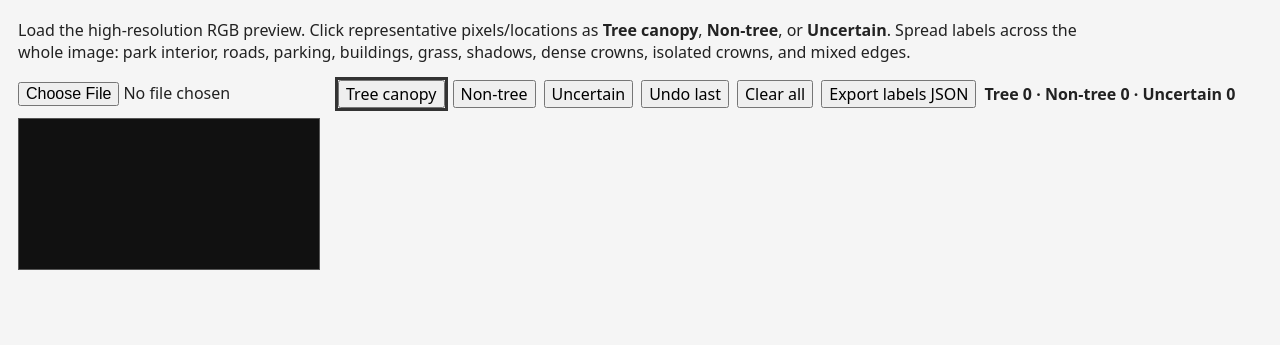
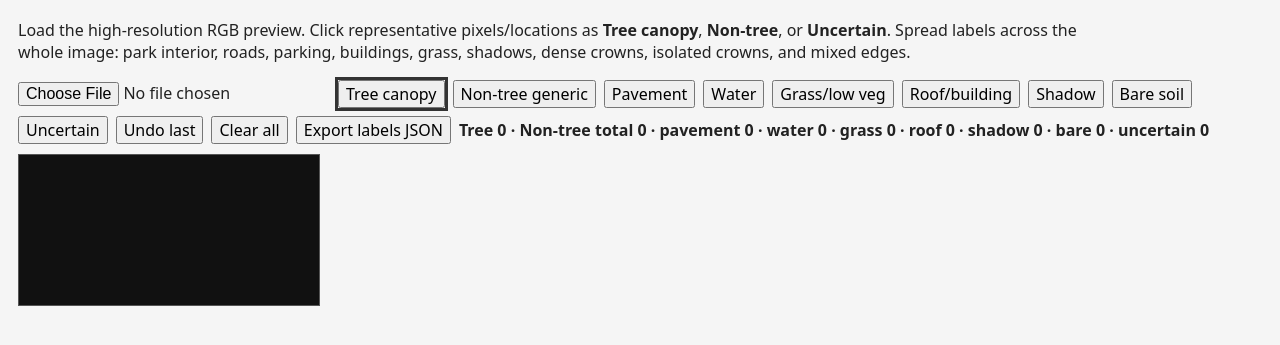
Before and after one commit to StavroK/JEPA_Green_Audit, a plain HTML site: page tools/utc_canopy_point_labeler.html in a window 1280 px wide. Shown: the part 67-412 px from the top of the page. Drawn offline with Linux system fonts and the light colour scheme.

Commit message:
Add hard-negative categories to UTC point labeler

```diff
--- a/tools/utc_canopy_point_labeler.html
+++ b/tools/utc_canopy_point_labeler.html
@@ -24,7 +24,13 @@ grass, shadows, dense crowns, isolated crowns, and mixed edges.
 <div class="toolbar">
 <input id="file" type="file" accept="image/png,image/jpeg">
 <button id="tree" class="active">Tree canopy</button>
-<button id="non">Non-tree</button>
+<button id="non">Non-tree generic</button>
+<button id="pavement">Pavement</button>
+<button id="water">Water</button>
+<button id="grass">Grass/low veg</button>
+<button id="roof">Roof/building</button>
+<button id="shadow">Shadow</button>
+<button id="bare">Bare soil</button>
 <button id="uncertain">Uncertain</button>
 <button id="undo">Undo last</button>
 <button id="clear">Clear all</button>
@@ -35,18 +41,25 @@ grass, shadows, dense crowns, isolated crowns, and mixed edges.
 <script>
 const canvas=document.getElementById('canvas'),ctx=canvas.getContext('2d');
 let img=new Image(), labels=[], mode='tree', imageName='';
-const colors={tree:'#00ff55',non:'#ff3b30',uncertain:'#ffd60a'};
+const colors={tree:'#00ff55',non:'#ff3b30',pavement:'#ff6b35',water:'#00b7ff',grass:'#9acd32',roof:'#d96cff',shadow:'#666666',bare:'#c49a6c',uncertain:'#ffd60a'};
 function setMode(m){
  mode=m;
- for(const id of ['tree','non','uncertain']) document.getElementById(id).classList.toggle('active',id===m);
+ for(const id of ['tree','non','pavement','water','grass','roof','shadow','bare','uncertain']) document.getElementById(id).classList.toggle('active',id===m);
 }
 document.getElementById('tree').onclick=()=>setMode('tree');
 document.getElementById('non').onclick=()=>setMode('non');
+document.getElementById('pavement').onclick=()=>setMode('pavement');
+document.getElementById('water').onclick=()=>setMode('water');
+document.getElementById('grass').onclick=()=>setMode('grass');
+document.getElementById('roof').onclick=()=>setMode('roof');
+document.getElementById('shadow').onclick=()=>setMode('shadow');
+document.getElementById('bare').onclick=()=>setMode('bare');
 document.getElementById('uncertain').onclick=()=>setMode('uncertain');
 function counts(){
- const c={tree:0,non:0,uncertain:0};
- labels.forEach(x=>c[x.label]++);
- document.getElementById('counts').textContent=`Tree ${c.tree} · Non-tree ${c.non} · Uncertain ${c.uncertain}`;
+ const c={tree:0,non:0,pavement:0,water:0,grass:0,roof:0,shadow:0,bare:0,uncertain:0};
+ labels.forEach(x=>{ if(c[x.label]!==undefined)c[x.label]++; });
+ const hard=c.non+c.pavement+c.water+c.grass+c.roof+c.shadow+c.bare;
+ document.getElementById('counts').textContent=`Tree ${c.tree} · Non-tree total ${hard} · pavement ${c.pavement} · water ${c.water} · grass ${c.grass} · roof ${c.roof} · shadow ${c.shadow} · bare ${c.bare} · uncertain ${c.uncertain}`;
 }
 function redraw(){
  ctx.clearRect(0,0,canvas.width,canvas.height);
```
